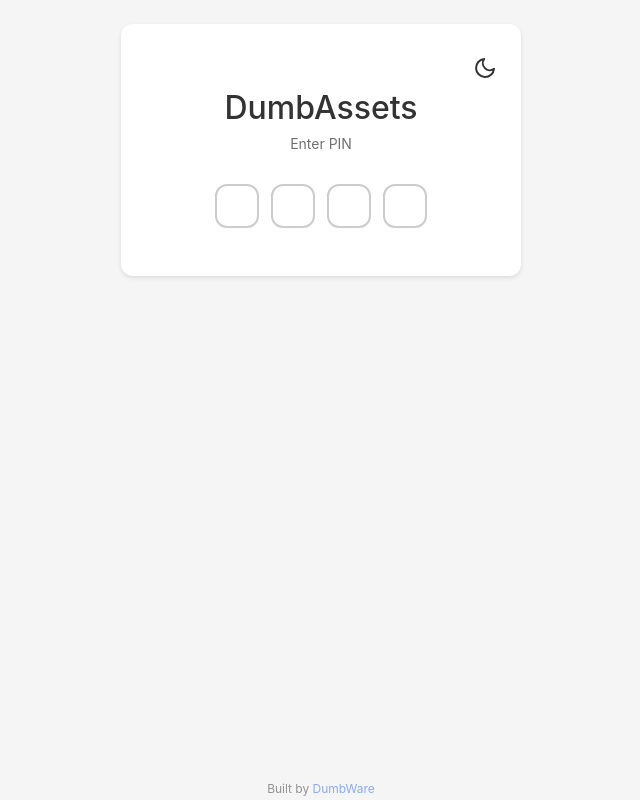
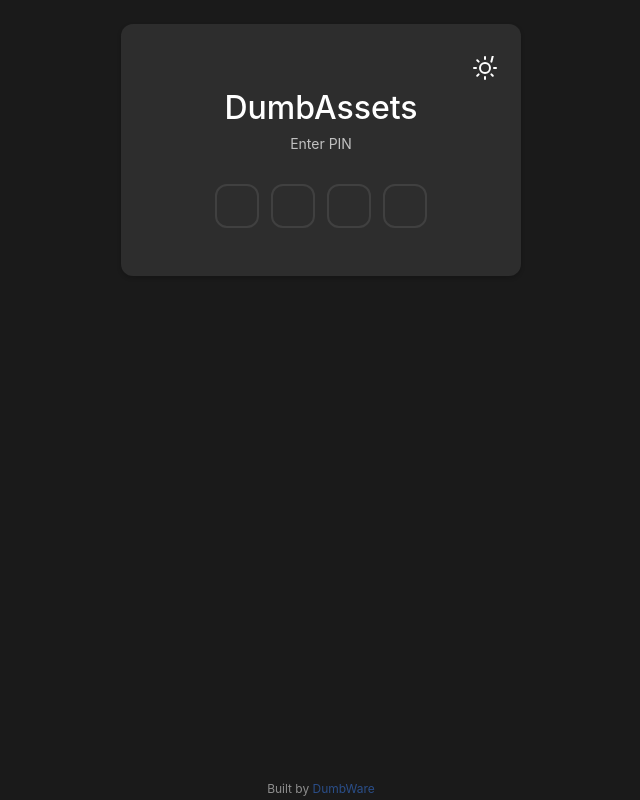
Before and after one commit to tvl83/DumbAssets, a website: page public/login.html in a window 1280 px wide. Both pictures are taken after a click on the button "Toggle theme". Shown: the whole page, without its empty margins (319-959 px from the left). Drawn offline with Linux system fonts and the light colour scheme; no server answers.

Commit message:
change theme toggling

```diff
--- a/public/config.js
+++ b/public/config.js
@@ -5,6 +5,26 @@
 
 // Site title configuration from environment variable or default
 const SITE_TITLE = 'DumbAssets';
+
+// Cookie helper functions
+function setCookie(name, value, days = 365) {
+  const d = new Date();
+  d.setTime(d.getTime() + (days * 24 * 60 * 60 * 1000));
+  const expires = "expires=" + d.toUTCString();
+  document.cookie = name + "=" + value + ";" + expires + ";path=/;SameSite=Strict";
+}
+
+function getCookie(name) {
+  const cookieName = name + "=";
+  const cookies = document.cookie.split(';');
+  for (let i = 0; i < cookies.length; i++) {
+    let cookie = cookies[i].trim();
+    if (cookie.indexOf(cookieName) === 0) {
+      return cookie.substring(cookieName.length, cookie.length);
+    }
+  }
+  return "";
+}
 
 // Update page title and site title elements
 document.addEventListener('DOMContentLoaded', () => {
@@ -18,16 +38,29 @@ document.addEventListener('DOMContentLoaded', () => {
   initTheme();
 });
 
-// Initialize theme based on localStorage or system preference
+// Initialize theme based on cookie or system preference
 function initTheme() {
-  const savedTheme = localStorage.getItem('theme');
-  const prefersDark = window.matchMedia('(prefers-color-scheme: dark)').matches;
+  const savedTheme = getCookie('theme');
+  const prefersDarkMedia = window.matchMedia('(prefers-color-scheme: dark)');
+  const prefersDark = prefersDarkMedia.matches;
 
+  // Set initial theme
   if (savedTheme) {
+    // User has explicitly chosen a theme
     document.documentElement.setAttribute('data-theme', savedTheme);
-  } else if (prefersDark) {
-    document.documentElement.setAttribute('data-theme', 'dark');
+  } else {
+    // Use system preference
+    document.documentElement.setAttribute('data-theme', prefersDark ? 'dark' : 'light');
   }
+
+  // Listen for system preference changes
+  prefersDarkMedia.addEventListener('change', (e) => {
+    // Only update theme automatically if user hasn't set a preference
+    if (!getCookie('theme')) {
+      const newTheme = e.matches ? 'dark' : 'light';
+      document.documentElement.setAttribute('data-theme', newTheme);
+    }
+  });
 
   // Set up theme toggle button event listener
   const themeToggle = document.getElementById('themeToggle');
@@ -42,5 +75,5 @@ function toggleTheme() {
   const newTheme = currentTheme === 'dark' ? 'light' : 'dark';
 
   document.documentElement.setAttribute('data-theme', newTheme);
-  localStorage.setItem('theme', newTheme);
+  setCookie('theme', newTheme);
 }
--- a/public/login.html
+++ b/public/login.html
@@ -39,28 +39,7 @@
     <script>
         // PIN input functionality
         document.addEventListener('DOMContentLoaded', async function() {
-            // Theme toggle functionality
-            const themeToggle = document.getElementById('themeToggle');
-            const htmlElement = document.documentElement;
-
-            themeToggle.addEventListener('click', function() {
-                const currentTheme = htmlElement.getAttribute('data-theme') || 'light';
-                const newTheme = currentTheme === 'light' ? 'dark' : 'light';
-                htmlElement.setAttribute('data-theme', newTheme);
-                localStorage.setItem('theme', newTheme);
-            });
-
-            // Set saved theme if available
-            const savedTheme = localStorage.getItem('theme');
-            if (savedTheme) {
-                htmlElement.setAttribute('data-theme', savedTheme);
-            }
-
-            // Set site title from config.js if available
-            if (window.appConfig && window.appConfig.siteTitle) {
-                document.getElementById('siteTitle').textContent = window.appConfig.siteTitle;
-                document.getElementById('pageTitle').textContent = window.appConfig.siteTitle;
-            }
+            // Theme handled by config.js
 
             // Get PIN length from server
             const pinContainer = document.querySelector('.pin-input-container');
```
